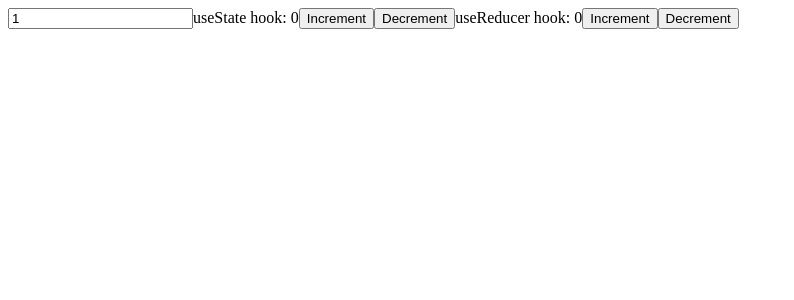
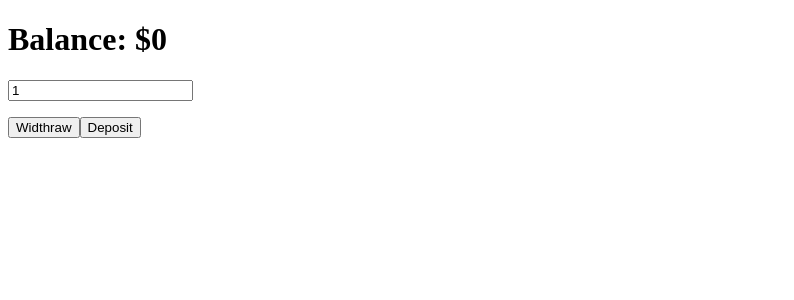
Before and after one commit to beatussimon/Learn-react-Final, a React (Vite) app: page / in a window 1280 px wide. Shown: the top 300 px of the page, without its empty margins (0-794 px from the left). Built offline with nearby package versions, Linux system fonts and the light colour scheme.

Commit message:
Making a simple widthraw/deposit component

```diff
--- a/src/App.jsx
+++ b/src/App.jsx
@@ -1,33 +1,15 @@
 import { useReducer } from "react";
 import { useState } from "react";
+import Learn from "./components/Learn";
+import SimpleBank from "./components/SimpleBank";
 
 function App(){
-    const[count, setCount] = useState(0)
-
-    const[state, dispatch] =useReducer(reducer, {countr:0, incrementBy:1});
-
-    function reducer(state, action){
-        if(action.type =='increment'){
-            return {...state, countr: state.countr + state.incrementBy};
-        }
-        else if(action.type =='decrement'){
-            return {...state, countr: state.countr - state.incrementBy};
-        }
-        else if(action.type=='setIncrement'){
-            return {...state, incrementBy: action.payload}
-        }
-    }
-
-    return <div className="App">
-        <input onChange={(event)=>dispatch({type:'setIncrement', payload:Number(event.target.value)})} value={state.incrementBy} type="text" />
-        useState hook: {count}
-        <button onClick={()=>setCount(count+1)}>Increment</button>
-        <button onClick={()=>setCount(count-1)}>Decrement</button>
-
-        useReducer hook: {state.countr}
-        <button onClick={()=>dispatch({type: 'increment', payload:1})}>Increment</button>
-        <button onClick={()=>dispatch({type: 'decrement', payload:1})}>Decrement</button>
-    </div>
+    return(
+        <div>
+            {/*<Learn/>*/}
+            <SimpleBank/>
+        </div>
+    )
 }
 
 export default App;
--- /dev/null
+++ b/src/components/Learn.jsx
@@ -0,0 +1,31 @@
+import { useState, useReducer } from "react";
+
+export default function Learn() {
+
+    const[count, setCount] = useState(0)
+
+    const[state, dispatch] =useReducer(reducer, {countr:0, incrementBy:1});
+
+    function reducer(state, action){
+        if(action.type =='increment'){
+            return {...state, countr: state.countr + state.incrementBy};
+        }
+        else if(action.type =='decrement'){
+            return {...state, countr: state.countr - state.incrementBy};
+        }
+        else if(action.type=='setIncrement'){
+            return {...state, incrementBy: action.payload}
+        }
+    }
+
+    return <div className="App">
+        <input onChange={(event)=>dispatch({type:'setIncrement', payload:Number(event.target.value)})} value={state.incrementBy} type="text" />
+        useState hook: {count}
+        <button onClick={()=>setCount(count+1)}>Increment</button>
+        <button onClick={()=>setCount(count-1)}>Decrement</button>
+
+        useReducer hook: {state.countr}
+        <button onClick={()=>dispatch({type: 'increment', payload:1})}>Increment</button>
+        <button onClick={()=>dispatch({type: 'decrement', payload:1})}>Decrement</button>
+    </div>
+}
--- /dev/null
+++ b/src/components/SimpleBank.jsx
@@ -0,0 +1,26 @@
+import { useReducer } from "react"
+
+export default function SimpleBank() {
+    const[state, dispatch] =useReducer(reducer,{amount:0, widthrawOrDeposit:1})
+
+    function reducer(state, action){
+        if (action.type == 'putAmount'){
+            return {...state, widthrawOrDeposit: action.payload}
+        }
+        else if(action.type == 'widthraw'){
+            return {...state, amount:state.amount - state.widthrawOrDeposit}
+        }
+        else if(action.type == 'deposit'){
+            return {...state, amount:state.amount + state.widthrawOrDeposit}
+        }
+    }
+  return (
+    <div>
+        <h1>Balance: ${state.amount}</h1>
+        <p>        <input onChange={(e)=>dispatch({type: 'putAmount', payload: Number(e.target.value)})} value={state.widthrawOrDeposit} type="text" placeholder="Enter Amount" /></p>
+
+        <button onClick={()=>dispatch({type:'widthraw', payload:state.widthrawOrDeposit})}>Widthraw</button>
+        <button onClick={()=>dispatch({type:'deposit', payload:state.widthrawOrDeposit})}>Deposit</button>
+    </div>
+  )
+}
```
